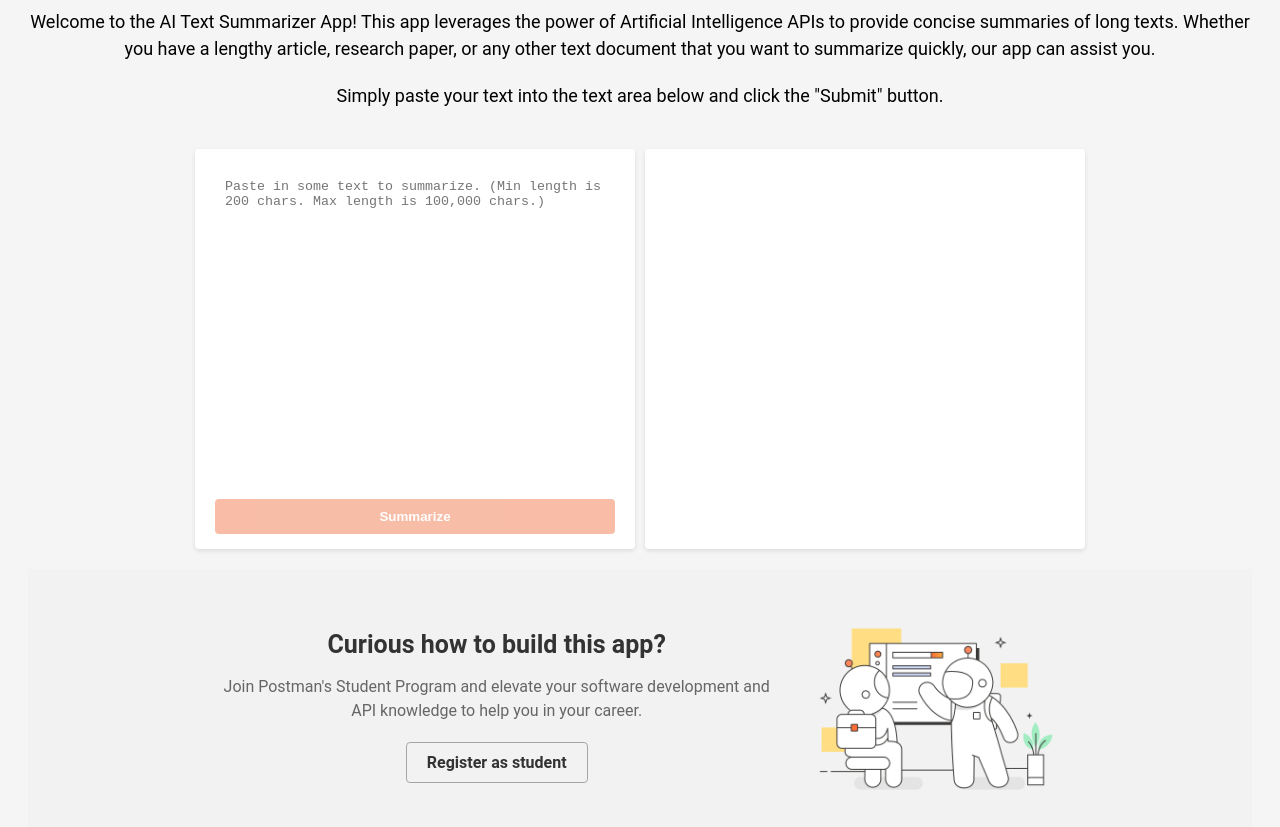
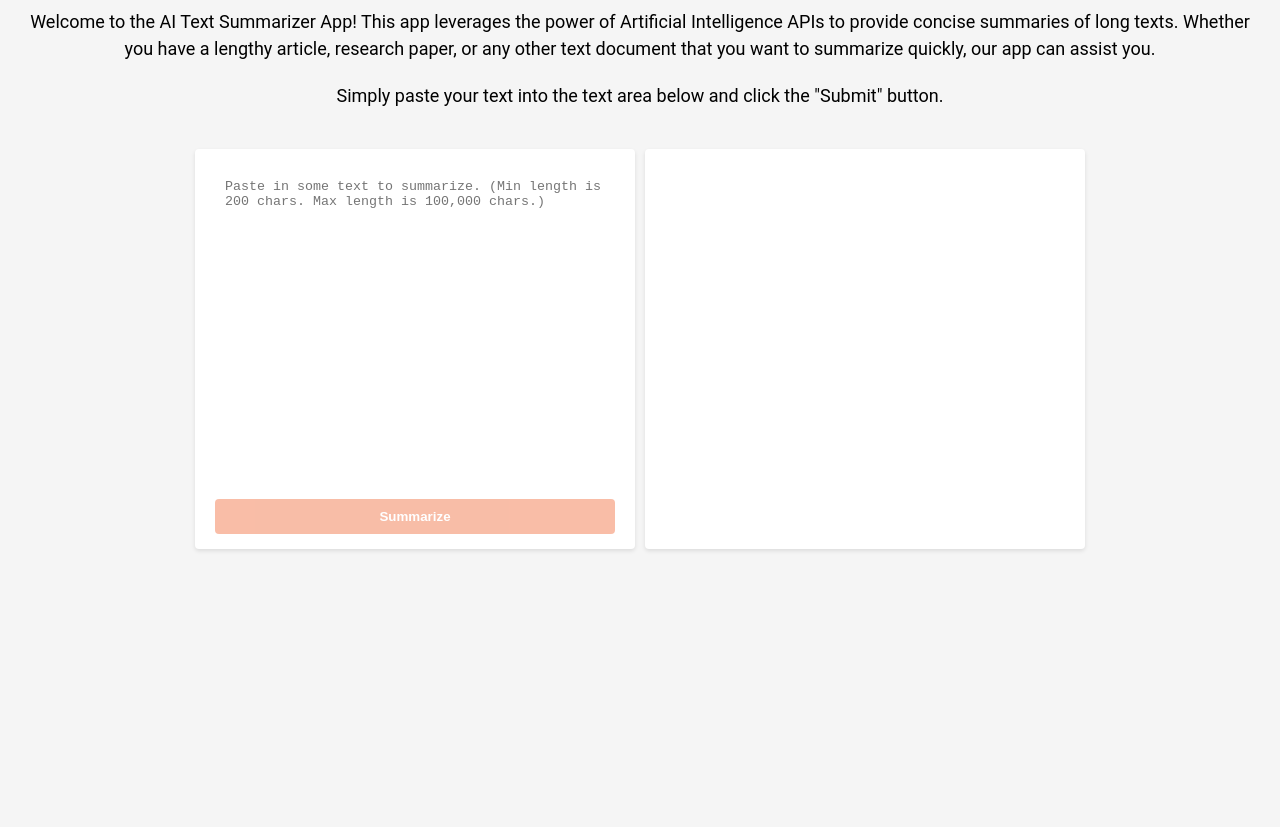
Before and after one commit to namansinghrana/Simplifier, a website: page public/index.html in a window 1280 px wide. Shown: the part 109-936 px from the top of the page. After the commit the page ends 800 px from the top, so only its background shows below. Drawn offline with Linux system fonts and the light colour scheme.

Commit message:
Remove CTA section from index.html and add a newline in README.md

```diff
--- a/public/index.html
+++ b/public/index.html
@@ -22,16 +22,6 @@
       <textarea id="summary" name="summarized_text" placeholder="Summarized text will appear here"> </textarea>
       </div>
     </div>
-    <section class="cta-section">
-      <div class="cta-content">
-        <div class="cta-text">
-        <h2>Curious how to build this app?</h2>
-        <p>Join Postman's Student Program and elevate your software development and API knowledge to help you in your career.</p>
-          <a href="https://www.postman.com/student-program/student-expert/?utm_campaign=CGC&utm_medium=referral&utm_source=internal&utm_term=pbl-skilljar&utm_content=pbl_summariser_app" class="cta-button" target="_blank" rel="noopener nofollow">Register as student</a>
-        </div>
-        <img src="images/learning.png"></img>
-      </div>
-    </section>
     <script src="script.js"></script>
   </body>
 </html>
```
Also changed, not shown: README.md.
